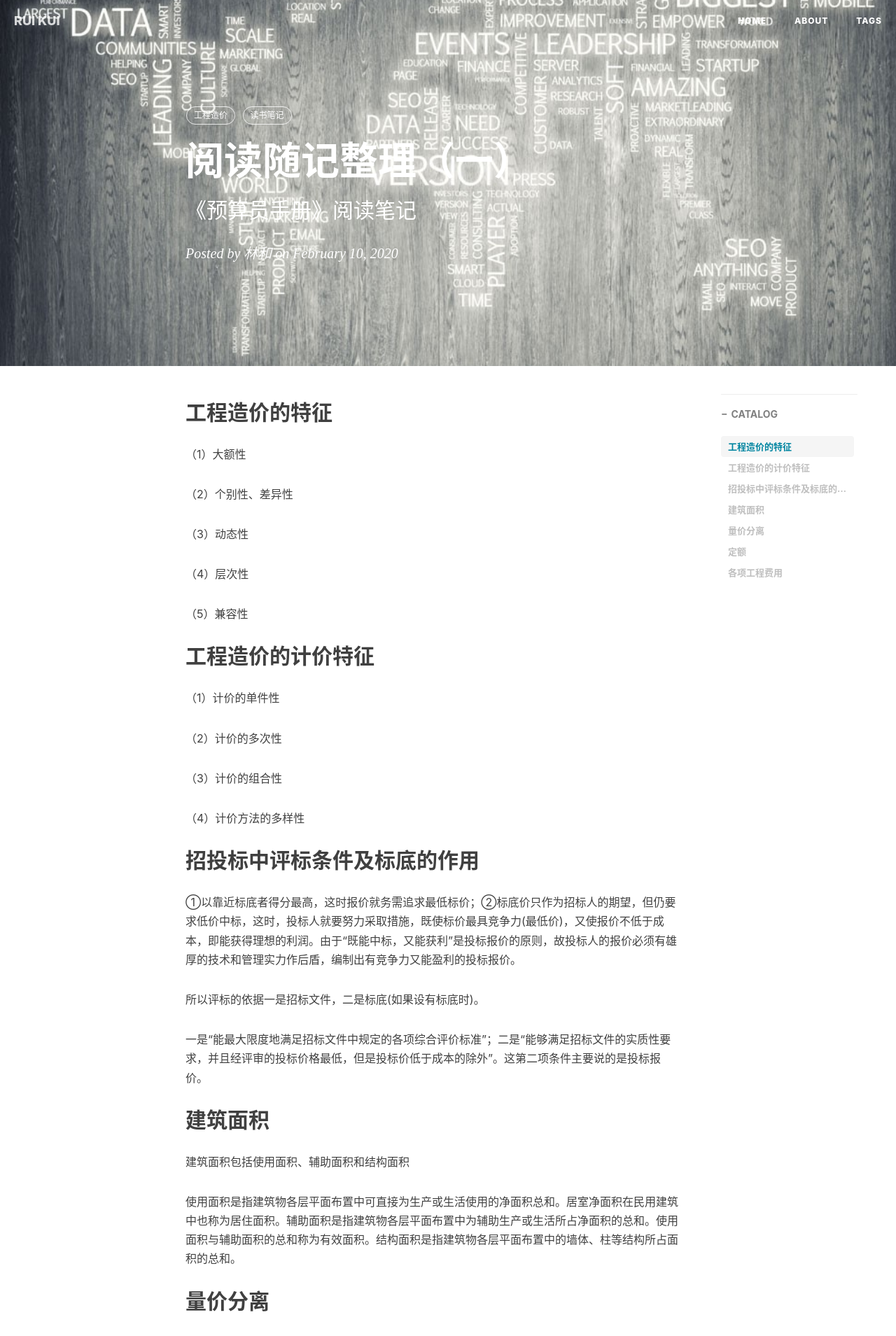
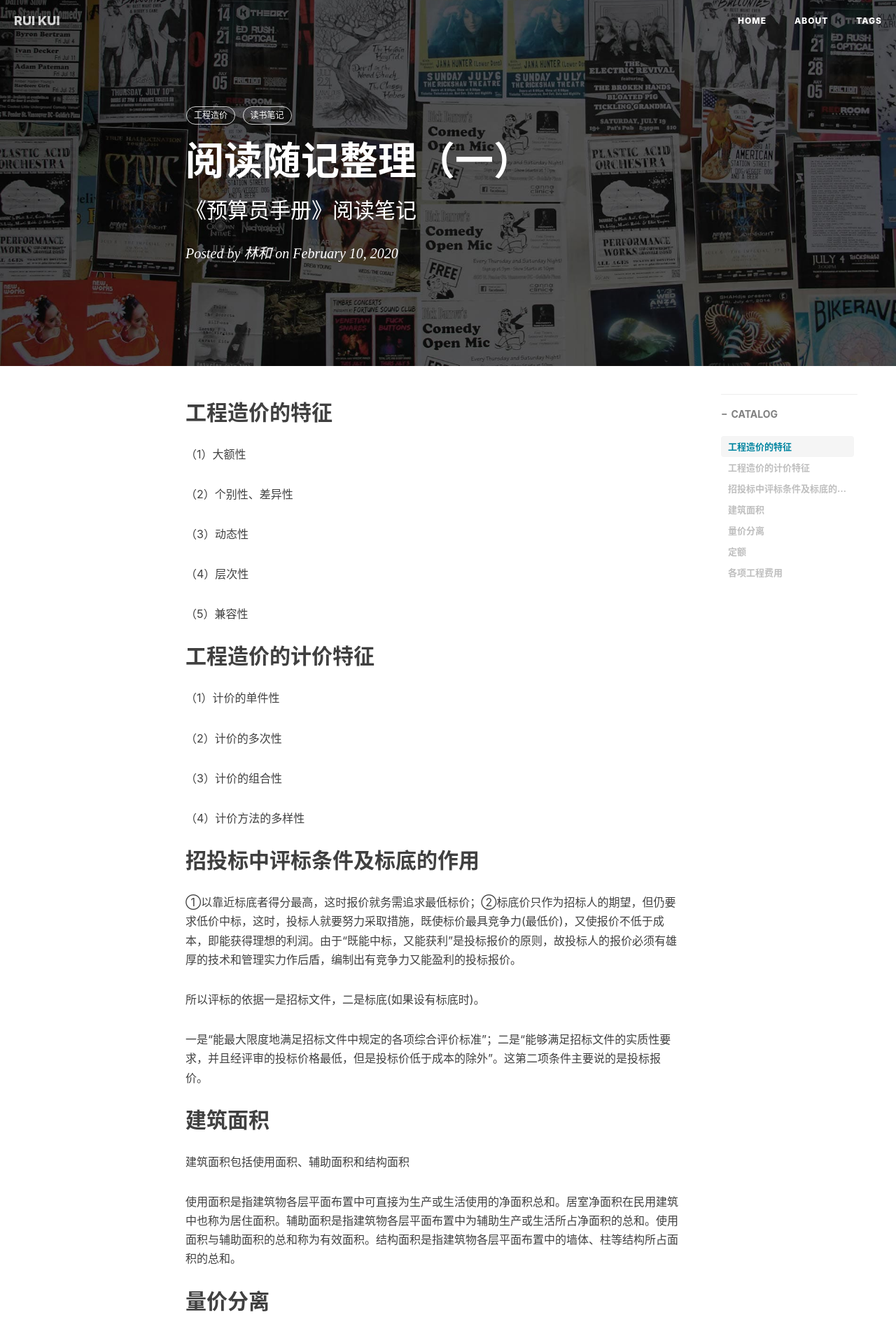
Before and after one commit to linsawa/linsawa.github.io, a Jekyll site: the page built from _posts/2020-02-10-阅读随记整理（一）.md, in a window 1280 px wide. Shown: the top 1909 px of the page at 70% size. Built offline with Jekyll 4.4.1, drawn with Linux system fonts in a browser that asks for light colours; nearby versions of some CDN libraries; comment, search, counter and statistics services are not loaded.

Commit message:
a little change

```diff
--- a/_posts/2020-02-10-阅读随记整理（一）.md
+++ b/_posts/2020-02-10-阅读随记整理（一）.md
@@ -4,7 +4,7 @@
 subtitle:   《预算员手册》阅读笔记
 date:       2020-02-10
 author:     林和
-header-img: img/post-bg-world.jpg
+header-img: img/home-bg.jpg
 catalog: true
 tags:
     - 工程造价
```
